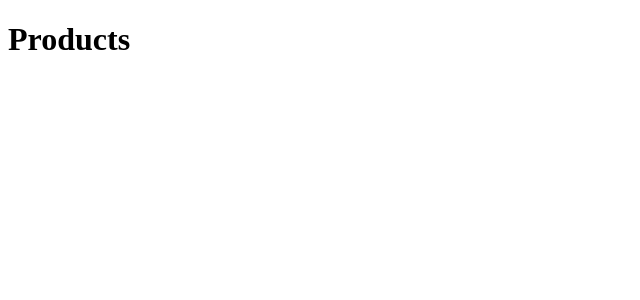
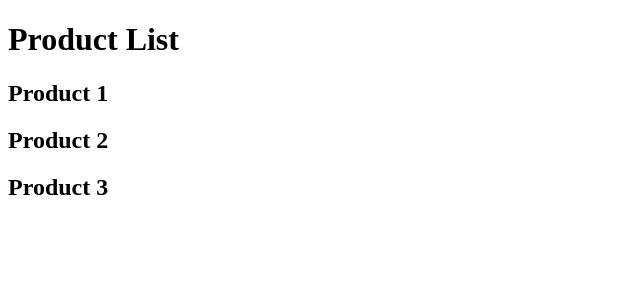
Before and after one commit to Tobe01/rukus-next.js-app, a Next.js app in the folder rounting-demo/: page /products in a window 1280 px wide. Shown: the top 300 px of the page, without its empty margins (0-640 px from the left). Built offline with nearby package versions, Linux system fonts and the light colour scheme.

Commit message:
feat: restructure product pages; remove old components and add new ProductList and ProductDetails

```diff
--- a/rounting-demo/src/app/layout.tsx
+++ b/rounting-demo/src/app/layout.tsx
@@ -1,16 +1,11 @@
-export const metadata = {
-  title: 'next.js',
-  description: 'Gnerated by Next.js'
-}
-
 export default function RootLayout({
   children,
 }: {
-  children: React.ReactNode
+  children: React.ReactNode;
 }) {
-  return(
+  return (
     <html lang="en">
-      <body>{children}</body>
+      <body suppressHydrationWarning>{children}</body>
     </html>
-  )
+  );
 }
--- a/rounting-demo/src/app/products/[productID1]/page.jsx
+++ /dev/null
@@ -1,5 +0,0 @@
-export default function product1(){
-  return(
-    <h1>Product 1</h1>
-  )
-}
--- /dev/null
+++ b/rounting-demo/src/app/products/[productId]/page.tsx
@@ -0,0 +1,5 @@
+export default function ProductDetails(){
+  return(
+    <h1>Details about product</h1>
+  )
+}
--- a/rounting-demo/src/app/products/page.jsx
+++ /dev/null
@@ -1,5 +0,0 @@
-export default function Products(){
-  return(
-    <h1>Products</h1>
-  )
-}
--- /dev/null
+++ b/rounting-demo/src/app/products/page.tsx
@@ -0,0 +1,10 @@
+export default function ProductList() {
+  return (
+    <>
+      <h1>Product List</h1>
+      <h2>Product 1</h2>
+      <h2>Product 2</h2>
+      <h2>Product 3</h2>
+    </>
+  );
+}
```
